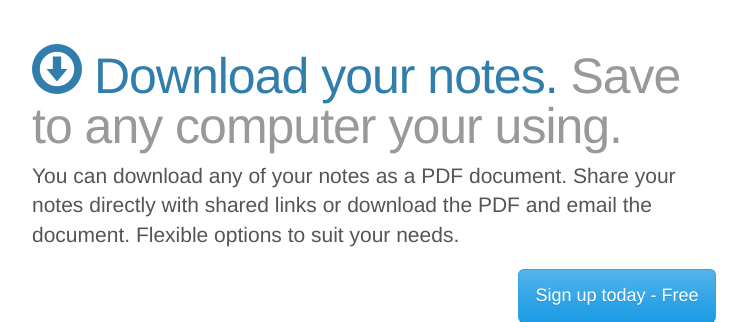
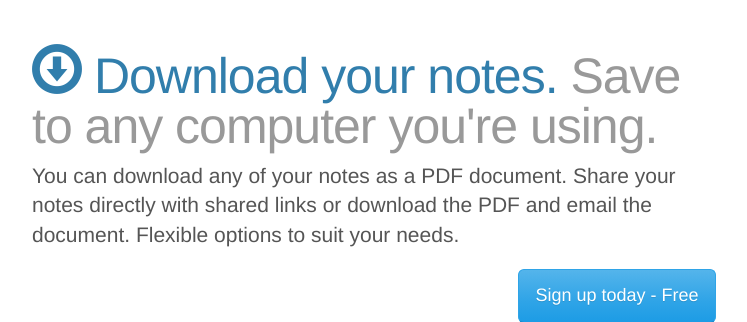
Before and after one commit to derek3x/PryNotes, a Flask app: page /learnmore in a window 1280 px wide. Shown: the part 1597-1919 px from the top of the page, without its empty margins (23-770 px from the left). Run offline with Flask 2, Linux system fonts and the light colour scheme; parts of the project's set-up code (start-up, migrations or seed data) failed here and were passed over; some libraries are stand-ins or nearby versions.

Commit message:
small corrections

```diff
--- a/app/templates/learnmore.html
+++ b/app/templates/learnmore.html
@@ -88,7 +88,7 @@
 
       <div class="row featurette">
         <div class="col-md-7">
-          <h2 class="featurette-heading"><span class="glyphicon glyphicon-download"></span> Download your notes.  <span class="text-muted">Save to any computer your using.</span></h2>
+          <h2 class="featurette-heading"><span class="glyphicon glyphicon-download"></span> Download your notes.  <span class="text-muted">Save to any computer you're using.</span></h2>
           <p class="lead">You can download any of your notes as a PDF document.  Share your notes directly with shared links or download the PDF and email the document.  Flexible options to suit your needs.</p>
         </div>
         <div class="col-md-5">
```
Also changed, not shown: README.md, app/templates/members.html (line endings or trailing spaces).
